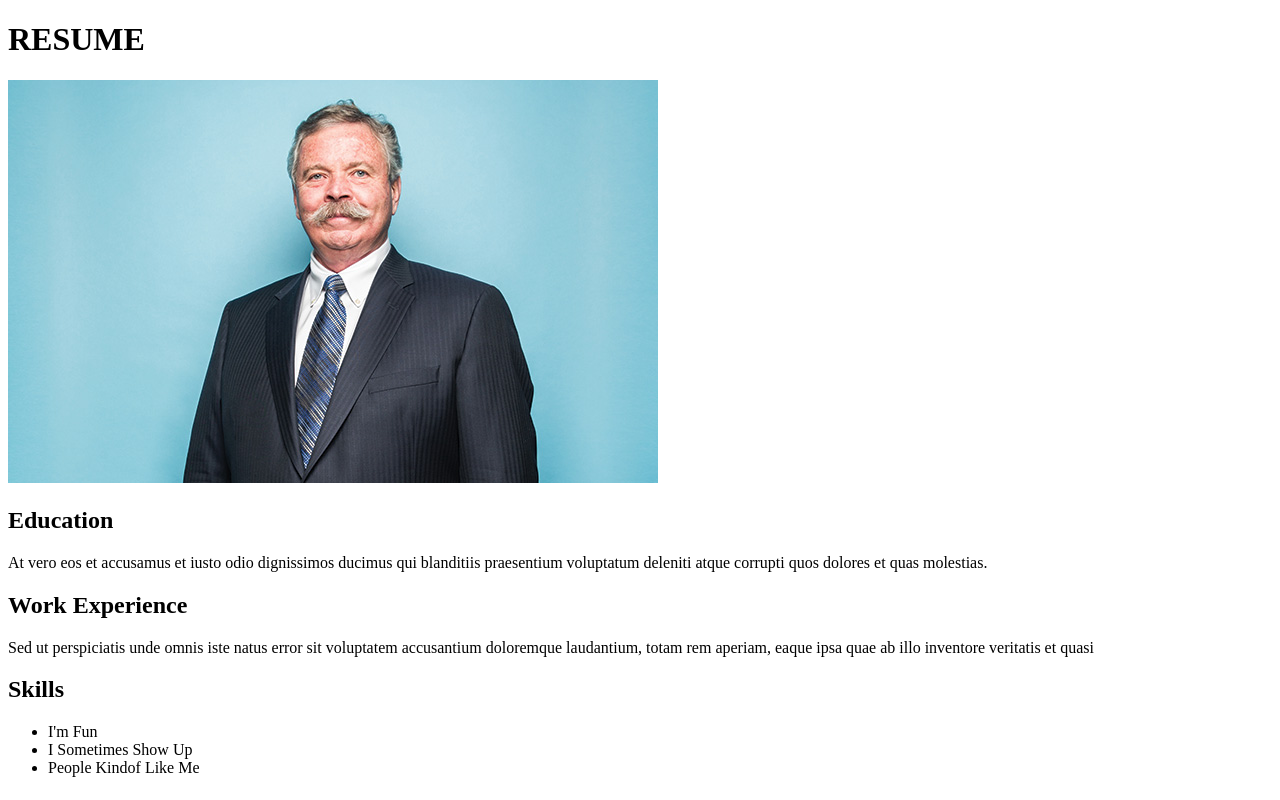
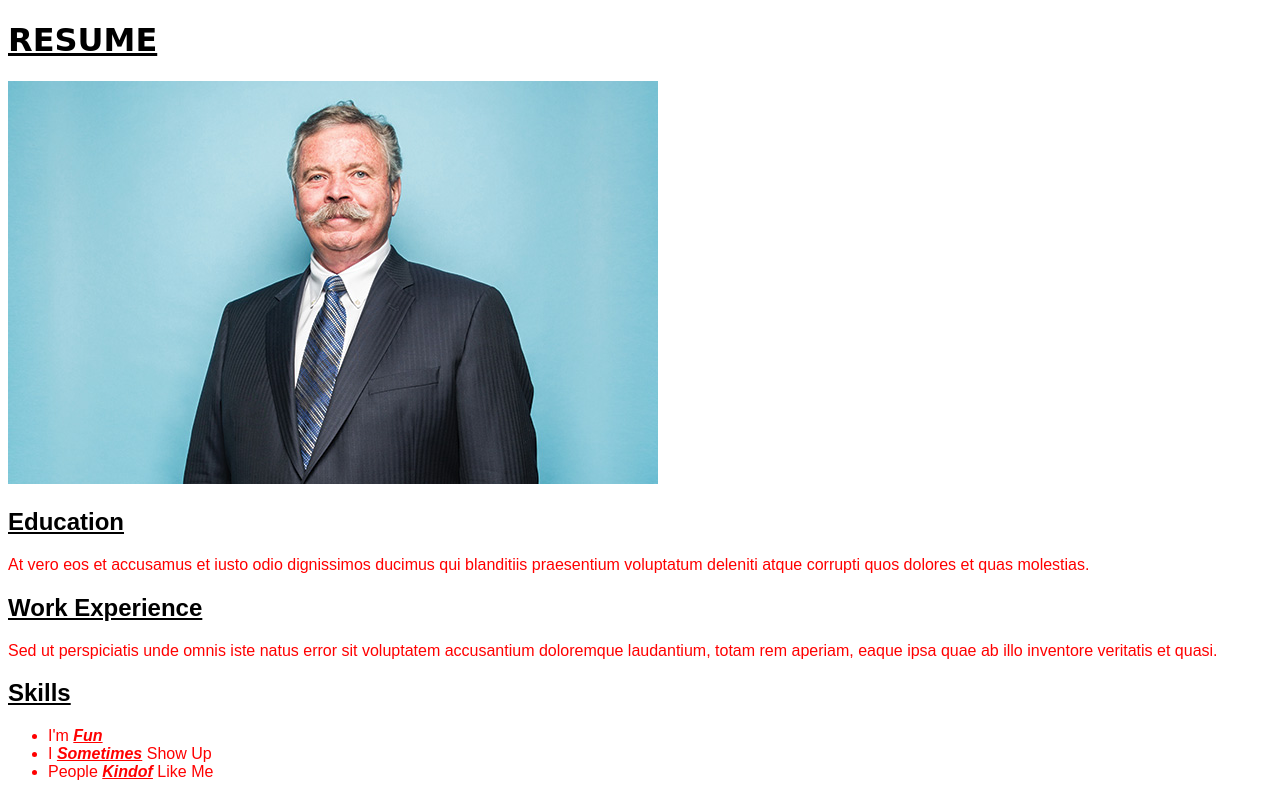
Before and after one commit to aaronakbarimort/resume, a plain HTML site: page index.html in a window 1280 px wide. Drawn offline with Linux system fonts and the light colour scheme.

Commit message:
Add css styles to divs, spans, h1, and h2

```diff
--- a/css/styles.css
+++ b/css/styles.css
@@ -0,0 +1,21 @@
+h1 {
+font-family: cursive;
+text-decoration: underline;
+
+}
+
+h2 {
+color: black;
+text-decoration: underline;
+}
+
+.experience {
+  color: red;
+  font-family: sans-serif;
+}
+
+.skills {
+font-style: italic;
+font-weight: bold;
+text-decoration: underline;
+}
--- a/index.html
+++ b/index.html
@@ -12,7 +12,7 @@
     <h2>Education</h2>
     <p>At vero eos et accusamus et iusto odio dignissimos ducimus qui blanditiis praesentium voluptatum deleniti atque corrupti quos dolores et quas molestias.</p>
     <h2>Work Experience</h2>
-    <p>Sed ut perspiciatis unde omnis iste natus error sit voluptatem accusantium doloremque laudantium, totam rem aperiam, eaque ipsa quae ab illo inventore veritatis et quasi</p>
+    <p>Sed ut perspiciatis unde omnis iste natus error sit voluptatem accusantium doloremque laudantium, totam rem aperiam, eaque ipsa quae ab illo inventore veritatis et quasi.</p>
     <h2>Skills</h2>
     <ul>
       <li>I'm <span class="skills">Fun</span></li>
```
